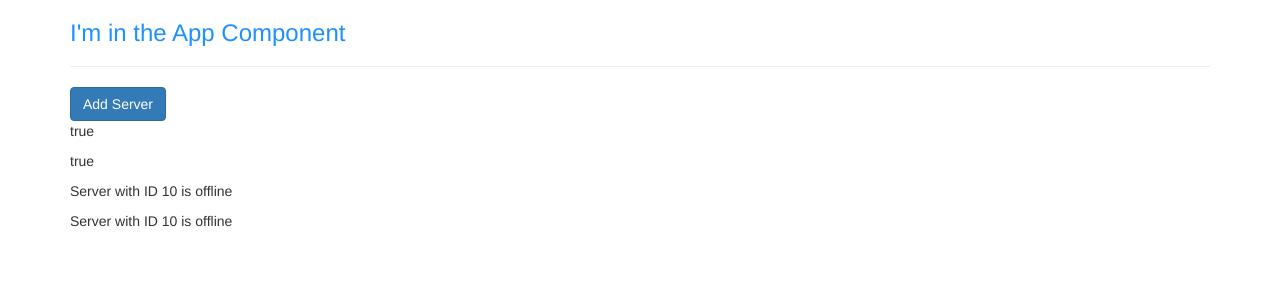
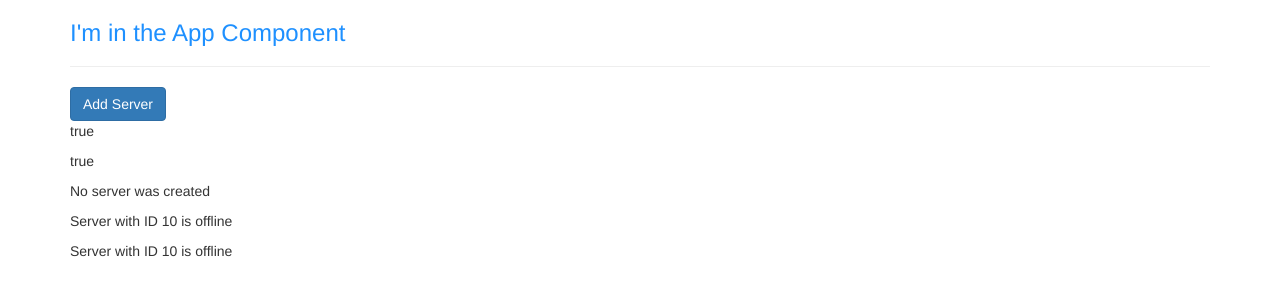
Before and after one commit to blaytenshi/learningAngular7, an Angular app: page / in a window 1280 px wide. Shown: the top 300 px of the page. Built offline with nearby package versions, Linux system fonts and the light colour scheme.

Commit message:
S2L27 Event Binding

```diff
--- a/src/app/servers/servers.component.html
+++ b/src/app/servers/servers.component.html
@@ -2,8 +2,24 @@
   The [] around the property tells angular we want to dynamically
   bind the disabled property to a specific value found in the
   servers.component.ts
+  The () around the property tells angular we want to bind the
+  onClick property/attribute/event of the button to this method
+  that is defined in the servers.component.ts. It will execute and
+  whatever string is return is binded (by property-binding).
+
+  A note on the (), The name of the event is any valid html event
+  only that you omit the prepended on. So you can have onClick, onMouseUp,
+  onMouseDown, blah blah.
+
+  In between the "", we can actually put in javascript code (that
+  returns a string but ideally we want to keep it to a function call
+  for the sake of readability.
 -->
-<button class="btn btn-primary" [disabled]="!allowNewServer">Add Server</button>
+<button
+  class="btn btn-primary"
+  [disabled]="!allowNewServer"
+  (click)="onCreateServer()"
+>Add Server</button>
 <!--
   Can use property binding to show the status of the allowNewServer button
 -->
@@ -12,5 +28,7 @@
   Can use string interpolation as well!
 -->
 <p>{{allowNewServer}}</p>
+
+<p>{{ serverCreationStatus }}</p>
 <app-server></app-server>
 <app-server></app-server>
--- a/src/app/servers/servers.component.ts
+++ b/src/app/servers/servers.component.ts
@@ -24,6 +24,7 @@ import { Component, OnInit } from '@angular/core';
 export class ServersComponent implements OnInit {
 
   allowNewServer: boolean = false;
+  serverCreationStatus = 'No server was created';
 
   constructor() {
     // change the allowNewServer button to clickable 2 seconds
@@ -33,6 +34,10 @@ export class ServersComponent implements OnInit {
     }, 2000);
   }
 
+  onCreateServer() {
+    this.serverCreationStatus = 'Server was created';
+  }
+
   ngOnInit() {
   }
 
```
